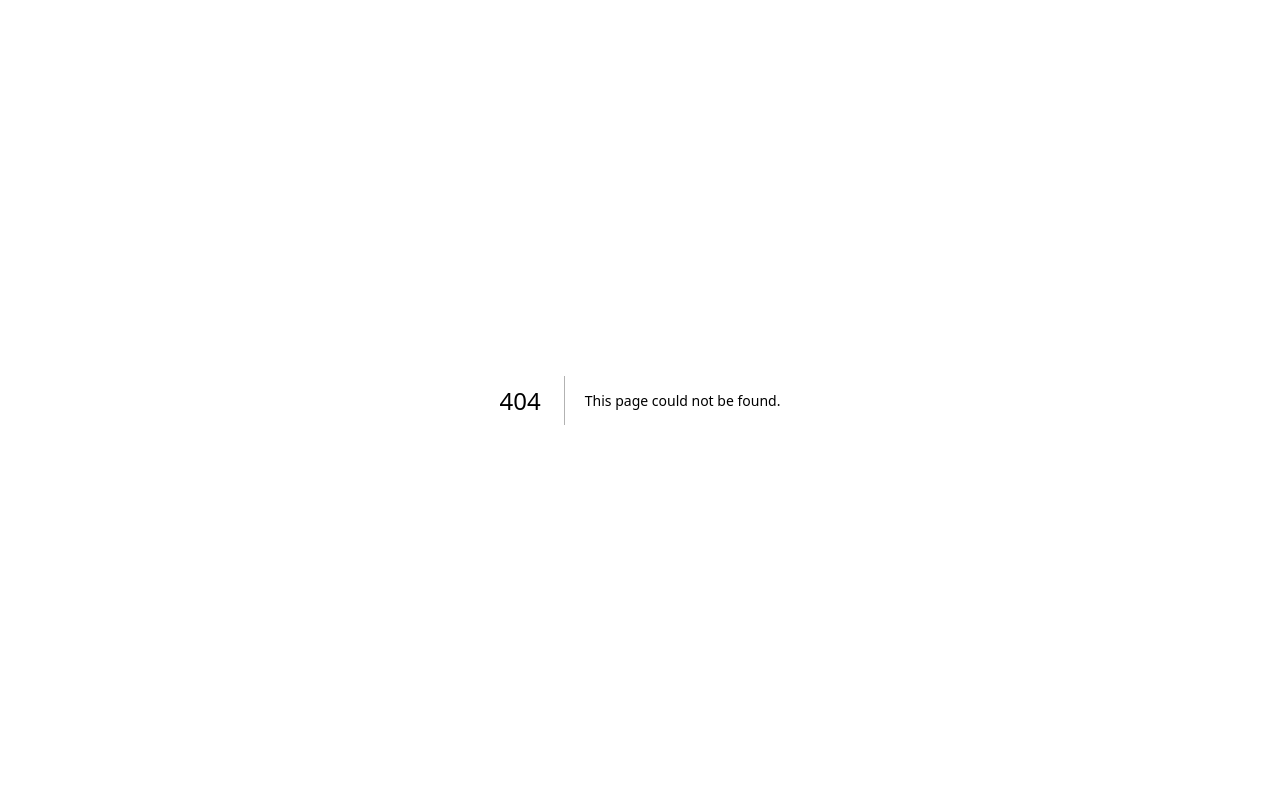
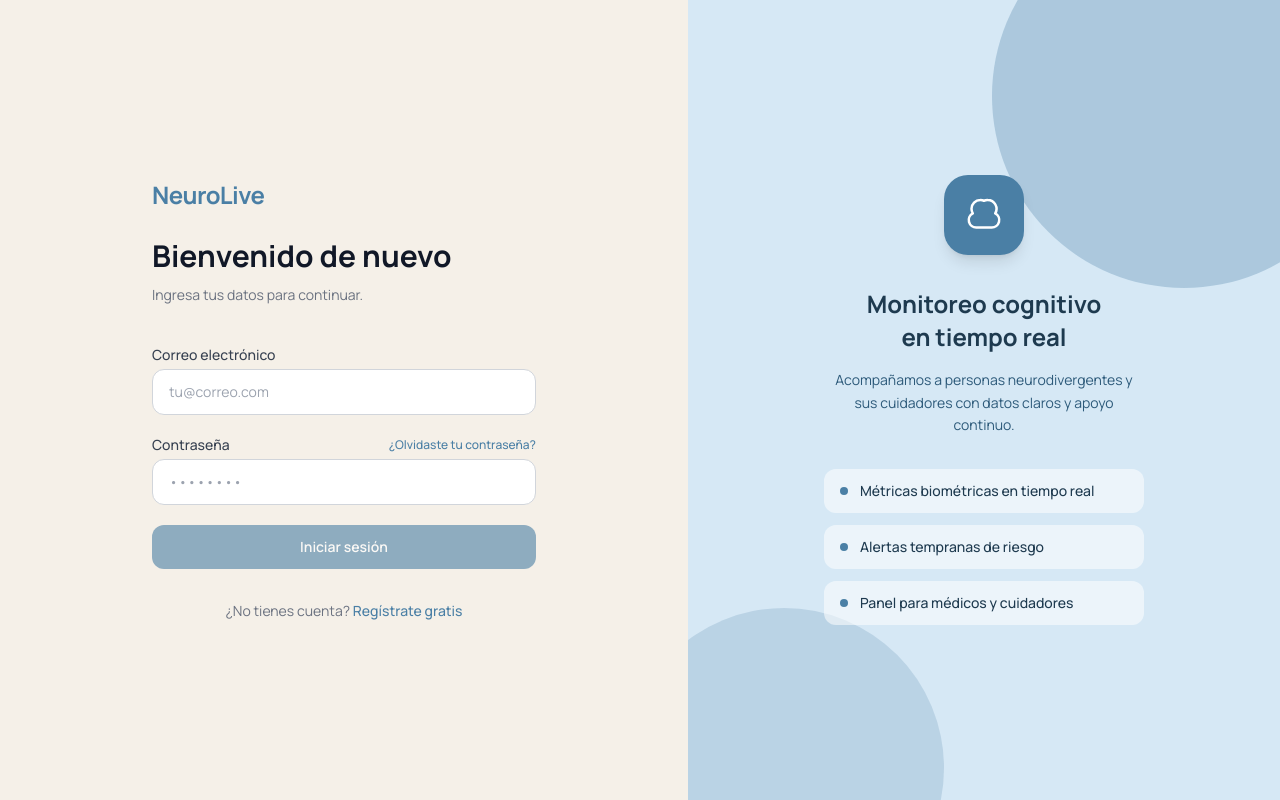
Before and after one commit to ReveloSN/neuro-live-frontend, a Next.js app: page /login in a window 1280 px wide. Before the commit this address had no page. Built offline with nearby package versions, Linux system fonts and the light colour scheme; no server answers.

Commit message:
feat: build login page with POST /auth/login

```diff
--- /dev/null
+++ b/app/(auth)/login/page.tsx
@@ -0,0 +1,289 @@
+"use client";
+
+import { useState, FormEvent } from "react";
+import { useRouter } from "next/navigation";
+import Link from "next/link";
+import { useAuth } from "@/context/AuthContext";
+import type { UserRole, LoginResponse } from "@/lib/types";
+
+const API_BASE = (process.env.NEXT_PUBLIC_API_URL ?? "https://neurolive-backend.azurewebsites.net").replace(/\/$/, "");
+
+const ROLE_ROUTES: Record<UserRole, string> = {
+  USER_PERSONAL: "/dashboard/personal",
+  PATIENT: "/dashboard/patient",
+  CAREGIVER: "/dashboard/caregiver",
+  DOCTOR: "/dashboard/doctor",
+};
+
+const ERROR_MESSAGES: Record<number, string> = {
+  401: "Correo o contraseña incorrectos.",
+  403: "Tu cuenta no tiene acceso. Contacta al administrador.",
+  404: "No encontramos una cuenta con ese correo.",
+  429: "Demasiados intentos. Espera un momento e intenta de nuevo.",
+  500: "Error del servidor. Intenta más tarde.",
+};
+
+export default function LoginPage() {
+  const router = useRouter();
+  const { login } = useAuth();
+
+  const [email, setEmail] = useState("");
+  const [password, setPassword] = useState("");
+  const [error, setError] = useState<string | null>(null);
+  const [isLoading, setIsLoading] = useState(false);
+
+  async function handleSubmit(e: FormEvent<HTMLFormElement>) {
+    e.preventDefault();
+    setError(null);
+    setIsLoading(true);
+
+    try {
+      const res = await fetch(`${API_BASE}/auth/login`, {
+        method: "POST",
+        headers: { "Content-Type": "application/json" },
+        body: JSON.stringify({ email: email.trim(), password }),
+      });
+
+      if (!res.ok) {
+        const message = ERROR_MESSAGES[res.status] ?? "Ocurrió un error inesperado. Intenta de nuevo.";
+        setError(message);
+        return;
+      }
+
+      const data: LoginResponse = await res.json();
+      const role = data.role as UserRole;
+      login(data.token, role, data.name);
+
+      const destination = ROLE_ROUTES[role] ?? "/dashboard";
+      router.push(destination);
+    } catch {
+      setError("No se pudo conectar con el servidor. Verifica tu conexión.");
+    } finally {
+      setIsLoading(false);
+    }
+  }
+
+  return (
+    <div className="min-h-screen flex" style={{ backgroundColor: "#F5F0E8" }}>
+      {/* Left — login form */}
+      <div className="flex flex-1 flex-col justify-center px-8 py-12 sm:px-12 lg:px-16 xl:px-24">
+        <div className="mx-auto w-full max-w-sm">
+          {/* Brand */}
+          <div className="mb-10">
+            <span
+              className="text-2xl font-bold tracking-tight"
+              style={{ color: "#4A7FA5" }}
+            >
+              NeuroLive
+            </span>
+            <h1 className="mt-6 text-3xl font-bold text-gray-900 leading-snug">
+              Bienvenido de nuevo
+            </h1>
+            <p className="mt-2 text-sm text-gray-500">
+              Ingresa tus datos para continuar.
+            </p>
+          </div>
+
+          <form onSubmit={handleSubmit} noValidate className="space-y-5">
+            {/* Email */}
+            <div>
+              <label
+                htmlFor="email"
+                className="block text-sm font-medium text-gray-700 mb-1"
+              >
+                Correo electrónico
+              </label>
+              <input
+                id="email"
+                type="email"
+                autoComplete="email"
+                required
+                value={email}
+                onChange={(e) => setEmail(e.target.value)}
+                disabled={isLoading}
+                maxLength={150}
+                placeholder="tu@correo.com"
+                className="w-full rounded-xl border border-gray-300 bg-white px-4 py-3 text-sm text-gray-900 placeholder:text-gray-400 focus:outline-none transition disabled:opacity-50"
+                onFocus={(e) => (e.currentTarget.style.borderColor = "#4A7FA5")}
+                onBlur={(e) => (e.currentTarget.style.borderColor = "")}
+              />
+            </div>
+
+            {/* Password */}
+            <div>
+              <div className="flex items-center justify-between mb-1">
+                <label
+                  htmlFor="password"
+                  className="block text-sm font-medium text-gray-700"
+                >
+                  Contraseña
+                </label>
+                <Link
+                  href="/forgot-password"
+                  className="text-xs font-medium transition hover:opacity-75"
+                  style={{ color: "#4A7FA5" }}
+                >
+                  ¿Olvidaste tu contraseña?
+                </Link>
+              </div>
+              <input
+                id="password"
+                type="password"
+                autoComplete="current-password"
+                required
+                value={password}
+                onChange={(e) => setPassword(e.target.value)}
+                disabled={isLoading}
+                maxLength={50}
+                placeholder="••••••••"
+                className="w-full rounded-xl border border-gray-300 bg-white px-4 py-3 text-sm text-gray-900 placeholder:text-gray-400 focus:outline-none transition disabled:opacity-50"
+                onFocus={(e) => (e.currentTarget.style.borderColor = "#4A7FA5")}
+                onBlur={(e) => (e.currentTarget.style.borderColor = "")}
+              />
+            </div>
+
+            {/* Error message */}
+            {error && (
+              <p
+                role="alert"
+                className="rounded-lg px-4 py-3 text-sm font-medium"
+                style={{ backgroundColor: "#FEE2E2", color: "#991B1B" }}
+              >
+                {error}
+              </p>
+            )}
+
+            {/* Submit */}
+            <button
+              type="submit"
+              disabled={isLoading || !email || !password}
+              className="w-full rounded-xl px-4 py-3 text-sm font-semibold text-white transition focus:outline-none focus:ring-2 focus:ring-offset-2 disabled:opacity-60 disabled:cursor-not-allowed flex items-center justify-center gap-2"
+              style={{ backgroundColor: "#4A7FA5" }}
+            >
+              {isLoading ? (
+                <>
+                  <Spinner />
+                  Ingresando...
+                </>
+              ) : (
+                "Iniciar sesión"
+              )}
+            </button>
+          </form>
+
+          <p className="mt-8 text-center text-sm text-gray-500">
+            ¿No tienes cuenta?{" "}
+            <Link
+              href="/register"
+              className="font-medium transition hover:opacity-75"
+              style={{ color: "#4A7FA5" }}
+            >
+              Regístrate gratis
+            </Link>
+          </p>
+        </div>
+      </div>
+
+      {/* Right — decorative panel */}
+      <div
+        className="hidden lg:flex flex-1 flex-col items-center justify-center p-12 relative overflow-hidden"
+        style={{ backgroundColor: "#D6E8F5" }}
+        aria-hidden="true"
+      >
+        {/* Soft background circles */}
+        <div
+          className="absolute -top-24 -right-24 w-96 h-96 rounded-full opacity-30"
+          style={{ backgroundColor: "#4A7FA5" }}
+        />
+        <div
+          className="absolute -bottom-32 -left-16 w-80 h-80 rounded-full opacity-20"
+          style={{ backgroundColor: "#4A7FA5" }}
+        />
+
+        {/* Content */}
+        <div className="relative z-10 text-center max-w-xs">
+          <div
+            className="mx-auto mb-8 flex h-20 w-20 items-center justify-center rounded-3xl shadow-lg"
+            style={{ backgroundColor: "#4A7FA5" }}
+          >
+            <BrainIcon />
+          </div>
+          <h2 className="text-2xl font-bold leading-snug" style={{ color: "#1e3a4f" }}>
+            Monitoreo cognitivo
+            <br />
+            en tiempo real
+          </h2>
+          <p className="mt-4 text-sm leading-relaxed" style={{ color: "#2d5a7a" }}>
+            Acompañamos a personas neurodivergentes y sus cuidadores con datos claros y apoyo continuo.
+          </p>
+
+          {/* Feature pills */}
+          <div className="mt-8 flex flex-col gap-3">
+            {[
+              "Métricas biométricas en tiempo real",
+              "Alertas tempranas de riesgo",
+              "Panel para médicos y cuidadores",
+            ].map((feature) => (
+              <div
+                key={feature}
+                className="flex items-center gap-3 rounded-xl px-4 py-3 text-left text-sm font-medium"
+                style={{ backgroundColor: "rgba(255,255,255,0.55)", color: "#1e3a4f" }}
+              >
+                <span
+                  className="h-2 w-2 flex-shrink-0 rounded-full"
+                  style={{ backgroundColor: "#4A7FA5" }}
+                />
+                {feature}
+              </div>
+            ))}
+          </div>
+        </div>
+      </div>
+    </div>
+  );
+}
+
+function Spinner() {
+  return (
+    <svg
+      className="h-4 w-4 animate-spin"
+      fill="none"
+      viewBox="0 0 24 24"
+      aria-hidden="true"
+    >
+      <circle
+        className="opacity-25"
+        cx="12"
+        cy="12"
+        r="10"
+        stroke="currentColor"
+        strokeWidth="4"
+      />
+      <path
+        className="opacity-75"
+        fill="currentColor"
+        d="M4 12a8 8 0 018-8v4a4 4 0 00-4 4H4z"
+      />
+    </svg>
+  );
+}
+
+function BrainIcon() {
+  return (
+    <svg
+      xmlns="http://www.w3.org/2000/svg"
+      className="h-10 w-10"
+      fill="none"
+      viewBox="0 0 24 24"
+      stroke="white"
+      strokeWidth={1.5}
+      aria-hidden="true"
+    >
+      <path
+        strokeLinecap="round"
+        strokeLinejoin="round"
+        d="M9.75 3A5.25 5.25 0 004.5 8.25c0 1.01.285 1.955.782 2.756A4.501 4.501 0 007.5 19.5h9a4.5 4.5 0 002.218-8.494A5.25 5.25 0 0014.25 3 5.227 5.227 0 0012 3.44 5.227 5.227 0 009.75 3z"
+      />
+    </svg>
+  );
+}
```
Also changed, not shown: .claude/settings.local.json (added), 1 other file (tests, documents, lock files or other folders).
